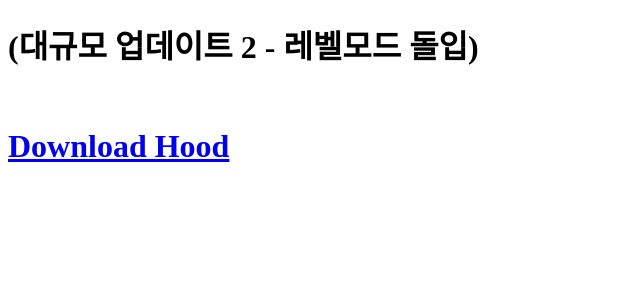
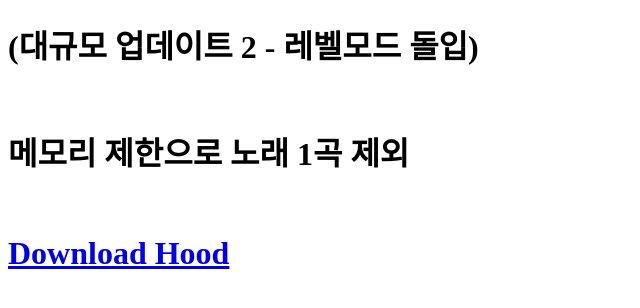
Before and after one commit to Nabuley/hood.downlaod, a plain HTML site: page index.html in a window 1280 px wide. Shown: the whole page, without its empty margins (0-640 px from the left). Drawn offline with Linux system fonts and the light colour scheme.

Commit message:
Update4 index.html

```diff
--- a/index.html
+++ b/index.html
@@ -8,6 +8,8 @@
 <body>
     <h1>(대규모 업데이트 2 - 레벨모드 돌입)</h1>
     <br>
+    <h1>메모리 제한으로 노래 1곡 제외</h1>
+    <br>
     <h1><a href="Hood_New.zip">Download Hood</a></h1>
 </body>
 </html>
```
